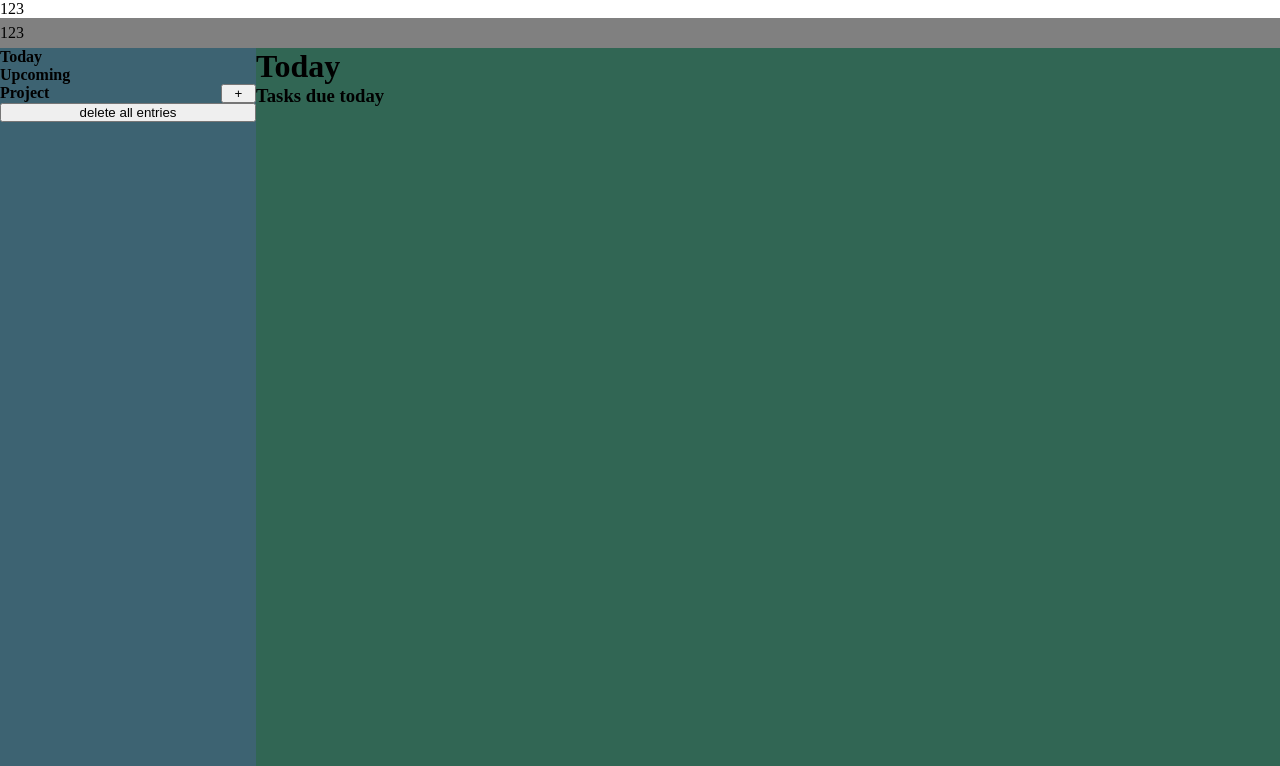
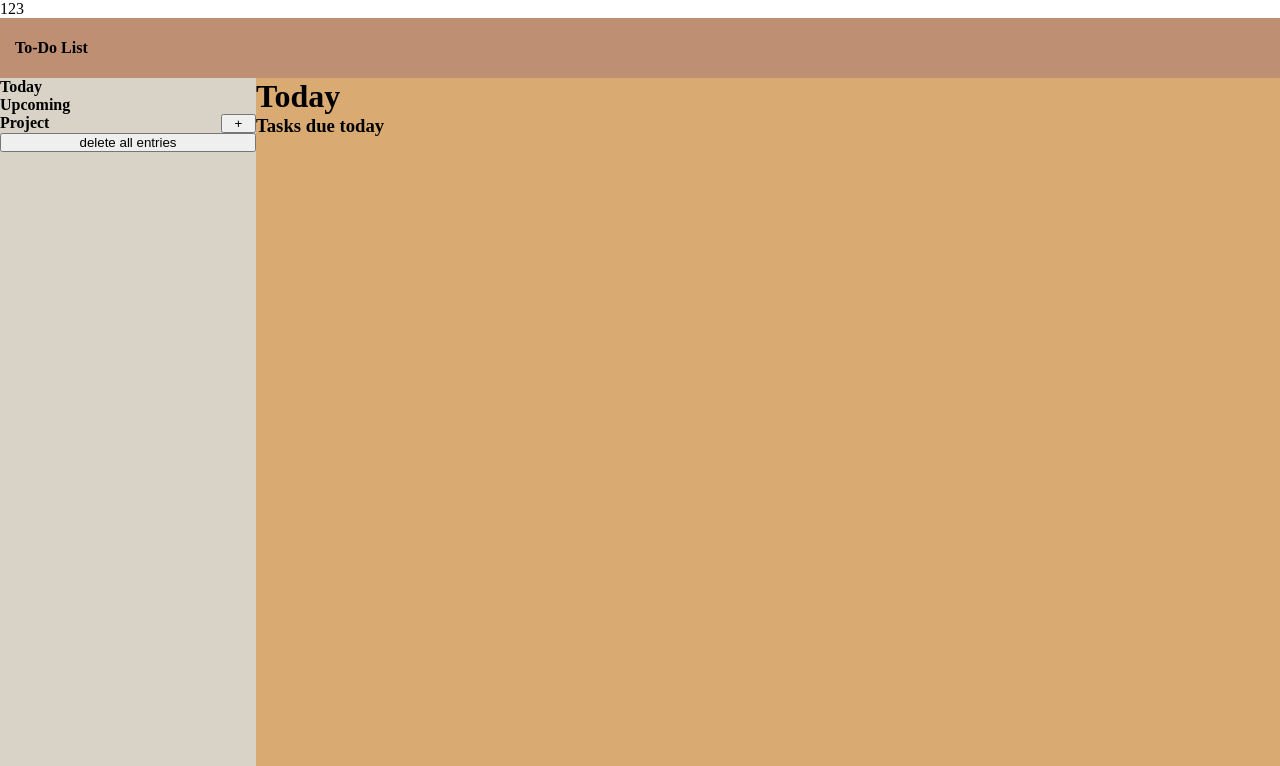
Before and after one commit to uwuzumaki/todolist, a website built with webpack: page dist/index.html in a window 1280 px wide. Shown: the top 766 px of the page. Built offline with nearby package versions, Linux system fonts and the light colour scheme.

Commit message:
Changed colours

```diff
--- a/src/index.js
+++ b/src/index.js
@@ -7,7 +7,7 @@ import "./styles/Footer.css";
 import "./styles/Sidebar.css";
 import "./styles/Tasks.css";
 import "./styles/Modal.css";
-import "./styles/DisplayProjects.css"
+import "./styles/DisplayProjects.css";
 import Footer from "./modules/Footer/Footer";
 import Main from "./modules/Main/Main";
 
--- a/src/modules/Content/Content.js
+++ b/src/modules/Content/Content.js
@@ -1,3 +1,4 @@
+//Selects the body of the document and appends a Div with an ID of "content"
 const content = () => {
   const body = document.body;
 
--- a/src/modules/Header/Header.js
+++ b/src/modules/Header/Header.js
@@ -1,10 +1,15 @@
+//Creates a header div and appends it to content div
 const Header = () => {
   const content = document.getElementById("content");
 
   const main = document.createElement("div");
   main.id = "header";
   content.appendChild(main);
-  main.innerHTML = "123";
+
+  const heading = document.createElement("h4");
+  heading.id = "title";
+  heading.textContent = "To-Do List";
+  main.appendChild(heading);
 };
 
 export default Header;
--- a/src/styles/Content.css
+++ b/src/styles/Content.css
@@ -1,9 +1,11 @@
+/* Margin and Padding reset */
 *,
 body {
   margin: 0;
   padding: 0;
 }
 
+/* Ensures content is full width of webpage as a flexbox */
 #content {
   width: 100%;
   min-height: 100vh;
--- a/src/styles/Header.css
+++ b/src/styles/Header.css
@@ -1,9 +1,13 @@
 #header {
   width: 100%;
-  background-color: grey;
-  height: 30px;
+  background-color: #bf8f73;
+  height: 60px;
 
   display: flex;
   align-items: center;
   justify-content: space-between;
 }
+
+#title {
+  padding: 15px;
+}
--- a/src/styles/Sidebar.css
+++ b/src/styles/Sidebar.css
@@ -1,6 +1,6 @@
 #sidebar {
   width: 20%;
-  background-color: rgb(61, 99, 114);
+  background-color: #d9d3c7;
 
   display: flex;
   align-items: stretch;
--- a/src/styles/Tasks.css
+++ b/src/styles/Tasks.css
@@ -1,4 +1,4 @@
 #tasks {
-  background-color: rgb(49, 102, 84);
+  background-color: #d9ab73;
   width: 80%;
 }
```
